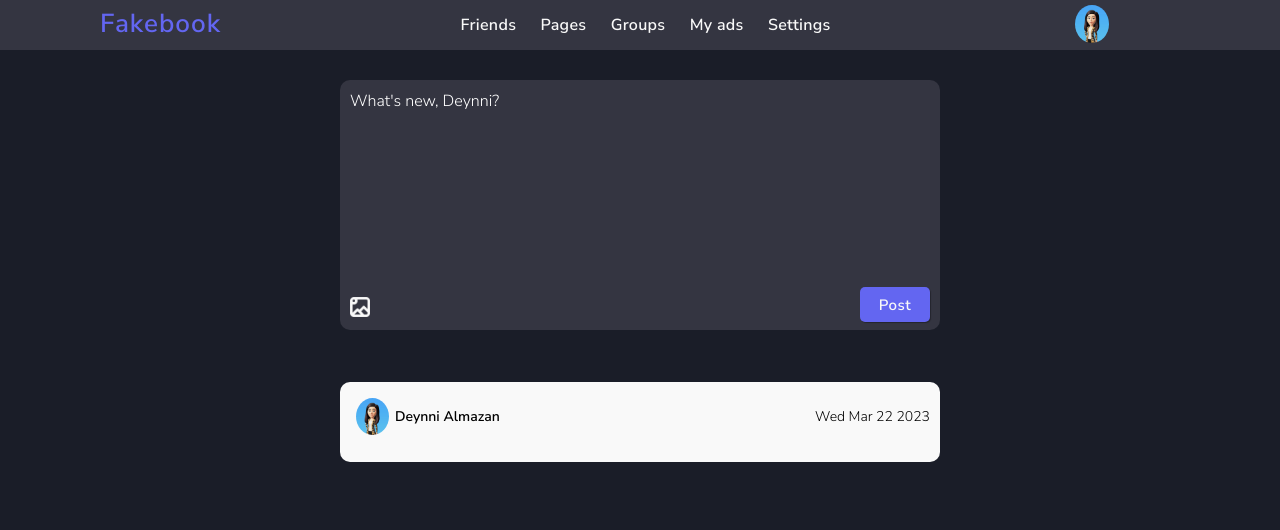
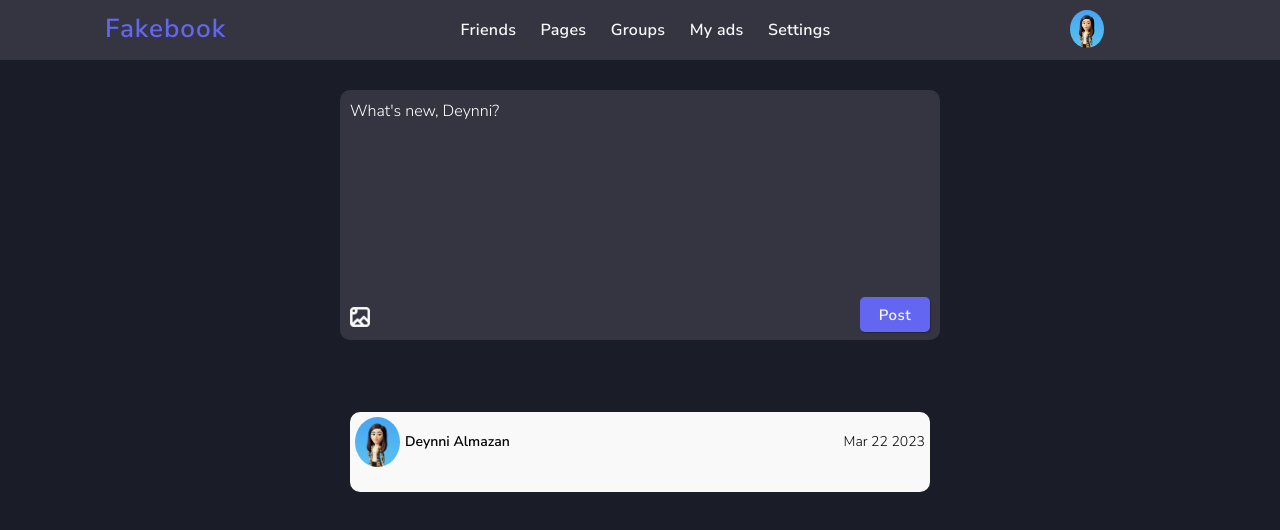
Before and after one commit to deynnialmazan/fakebook, a plain HTML site: page index.html in a window 1280 px wide. Both pictures are taken after a click on the button "Post". Drawn offline with Linux system fonts and the light colour scheme.

Commit message:
Style changed

```diff
--- a/assets/script/index.js
+++ b/assets/script/index.js
@@ -4,17 +4,12 @@ const userFile = document.querySelector('.user-file');
 const textUserInput = document.querySelector('.user-input');
 const fileChoosen = document.querySelector('.file-choosen');
 const userInfo = document.querySelector('.user-info');
-const userImage = document.querySelector('.user-image');
+const userImage = document.querySelector('.user-image-header');
 const userInfoP = document.querySelector('.user-info-p');
 const contentPostUser = document.querySelector('.content-post-user');
-const imagePost = document.querySelector('.user-image-uploaded');
-const textPost = document.querySelector('.user-text-post');
 const postBtn = document.querySelector('.post-btn');
 const userPost = document.querySelector('.user-post-box');
-const displayName = document.querySelector('.display-username');
-const displayDate = document.querySelector('.post-date');
 const displayPost = document.querySelector('.display-post');
-const main = document.querySelector('main');
 
 
 function showFileName() {
@@ -130,43 +125,40 @@ userImage.addEventListener('click', () => {
 
 //Posting
 function post() {
-    let fullName = subscriber.name;
-    displayName.innerHTML = fullName;
-    let now = new Date();
-    displayDate.innerHTML = now.toDateString();
-
-    const childDiv = document.createElement('div'); // creating a div
-    childDiv.classList.add('user-image-post');
-
-    const text = document.createElement('p');
-    text.classList.add('user-text-post');
-
-    text.textContent = textUserInput.value;
-    childDiv.appendChild(text);
-    const parentDiv = document.createElement('div');
-      parentDiv.classList.add('user-post');
-      parentDiv.appendChild(childDiv);
-      userPost.appendChild(parentDiv);
-
+    const today = new Date();
+    const date = today.toDateString().slice(4);
+    const post = document.createElement('div');
+    post.classList.add('user-post-box');
+    post.innerHTML = `
+              <div class="header">
+                <div class="user-data">
+                    <picture class="user-post-image">
+                        <img class="user-post-image" src="./assets/image/deynni.png">
+                    </picture>
+                    <p class="display-username">${subscriber.name}</p>
+                  </div>
+                  <div class="post-date"><p>${date}</p></div>
+              </div>
+              <div class="content-post-user">
+                <p class="user-text-post">${textUserInput.value}</p>
+              </div>`;
     const curFiles = userFile.files;
 
     for (const file of curFiles) {
-      const image = document.createElement('img'); // creating image
-      image.src = URL.createObjectURL(file);
-      childDiv.appendChild(image);
-      const parentDiv = document.createElement('div');
-      parentDiv.classList.add('user-post');
-      parentDiv.appendChild(childDiv);
-      userPost.appendChild(parentDiv);
+    const image = document.createElement('img'); // creating image
+    image.src = URL.createObjectURL(file);
+    image.classList.add('user-image-post');
+    post.append(image);
 
     }
-    displayPost.appendChild(userPost);
-    displayPost.style.display = 'block';
-    userPost.style.display = 'block';
-    fileChoosen.innerHTML = "";
-    textUserInput.value = "";
-    main.append(displayPost);
-};
+
+   displayPost.prepend(post);
+   displayPost.style.display = 'block';
+   fileChoosen.innerHTML = "";
+   textUserInput.value = "";
+
+}
+
 
 postBtn.addEventListener('click', () => {
   post();
--- a/assets/style/index.css
+++ b/assets/style/index.css
@@ -74,7 +74,7 @@ nav ul li + li {
   margin-left: 20px;
 }
 
-.user-image {
+.user-image-header {
   cursor: pointer;
   width: 40%;
   border-radius: 50%;
@@ -89,6 +89,7 @@ nav ul li + li {
 
 #upload-icon {
   width: 20px;
+  cursor: pointer;
 }
 
 .input-section {
@@ -161,8 +162,7 @@ input[type=button]:hover {
 
 /*Section*/
 .display-post {
-  display: flex;
-  flex-direction: column;
+  grid-template-columns: repeat(1, 1fr);
   background-color: var(--app-light-gray);
   width: 600px;
   padding: 10px;
@@ -172,11 +172,14 @@ input[type=button]:hover {
 }
 
 /*Parent div*/
-.user-post-box {
-  display: none;
+
+
+/*Header-post*/
+
+.display-post {
+  background-color: var(--app-dark-bg);
 }
 
-/*Header-post*/
 .user-data {
   display: flex;
   flex-direction: row;
@@ -185,29 +188,48 @@ input[type=button]:hover {
 
 .user-post-image {
   width: 45px;
-  padding: 3px;
   border-radius: 50%;
+
 }
 
 .display-username {
   font-weight: 800;
+  margin-left: 5px;
 }
 
 /*content-post-user*/
 
-.user-image-post {
-  border-radius:10px;
-  width: 100%;
-  margin-top: 10px;
+.content-post-user {
+  padding: 10px;
 }
 
-.user-image-post img {
+.content-post-user img {
+  padding: 10px;
+}
+
+.header {
+  padding: 5px;
+}
+
+.user-post-box {
+  background-color: var(--app-light-gray);
+  margin-top: 10px;
   border-radius: 10px;
 }
+
+.user-image-post {
+  padding: 10px;
+}
+
 
 .user-text-post {
   font-size: 14px;
   color: var(--app-dark-bg);
+}
+
+.content-post-user img {
+  padding: 10px;
+  border-radius: 10px;
 }
 
 /* ------------------------------- */
@@ -215,14 +237,15 @@ input[type=button]:hover {
 /* ------------------------------- */
 
 .user-info {
+  display: none;
   place-content: center;
   position: fixed;
   top: 50px;
-  right: 180px;
-  width: 200px;
-  background-color: var(--app-light-gray);
+  right: 140px;
+  width: 300px;
+  background-color: var(--app-medium-gray);
+  color: var(--app-light-gray);
   border-radius: 10px;
-  display: none;
-  font-size: 14px;
+  font-size: 16px;
   padding: 5px;
 }
--- a/index.html
+++ b/index.html
@@ -32,7 +32,7 @@
                             </ul>
                         </nav>
                         <picture class="user">
-                            <img class="user-image" src="./assets/image/deynni.png">
+                            <img class="user-image-header" src="./assets/image/deynni.png">
                         </picture>
                     </div>
                 </div>
@@ -57,20 +57,8 @@
 
                 <section class="display-post">
                     <div class="user-post-box">
-                        <div class="header">
-                            <div class="user-data">
-                                <picture class="user-post-image">
-                                    <img class="user-post-image" src="./assets/image/deynni.png">
-                                </picture>
-                                <p class="display-username"></p>
-                            </div>
-                            <div class="post-date"></div>
-                        </div>
-                        <div class="content-post-user">
-                            <p class="user-text-post"></p>
-                        </div>
                     </div>
-                </section>
+                </div>
 
                 <section class="section-user-info">
                     <div class="user-info"><p class="user-info-p"></p></div>
```
